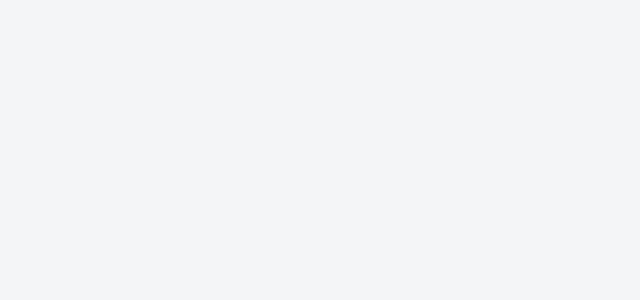
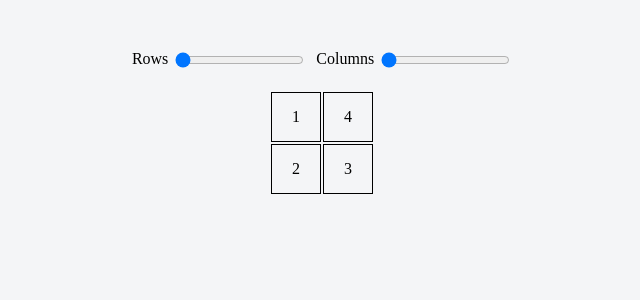
Before and after one commit to Naincy31/React-Daily-Labs, a React (Create React App) app: page /column-table in a window 1280 px wide. Before the commit this address had no page. Shown: the top 300 px of the page, without its empty margins (318-958 px from the left). Built offline with nearby package versions, Linux system fonts and the light colour scheme; the HTML template or start-up script is replaced by a standard one.

Commit message:
Implemented Column Table

```diff
--- a/src/App.css
+++ b/src/App.css
@@ -137,3 +137,29 @@ input {
 .Toast>.duration-slider>input {
   width: 130px;
 }
+
+.column-table {
+  display: flex;
+  flex-direction: column;
+  align-items: center;
+  margin-top: 50px;
+  gap: 20px;
+}
+
+.column-table>.rows-columns {
+  display: flex;
+  gap: 10px;
+}
+
+.rows,
+.columns {
+  display: flex;
+  justify-content: center;
+  gap: 5px;
+}
+
+.cell {
+  border: 1px solid black;
+  padding: 15px 20px;
+  margin: 1px;
+}
--- a/src/App.js
+++ b/src/App.js
@@ -29,6 +29,11 @@ function App() {
           <h1>Toast/Snackbar</h1>
         </div>
       </Link>
+      <Link to="/column-table">
+        <div className='card'>
+          <h1>Column Table</h1>
+        </div>
+      </Link>
     </div>
   );
 }
--- /dev/null
+++ b/src/components/ColumnTable.jsx
@@ -0,0 +1,83 @@
+import { useState, useEffect } from "react";
+
+const ColumnTable = () => {
+  const [rangeValue, setRangeValue] = useState({ rows: 0, columns: 0 });
+  const [matrix, setMatrix] = useState([]);
+
+  const handleChange = (e, type) => {
+    setRangeValue((prev) => ({ ...prev, [type]: Number(e.target.value) }));
+  };
+
+  // Function to create a matrix with alternating direction filling
+  const createMatrix = (rows, columns) => {
+    const actualRows = 2 + rows; // Start with 2 base rows
+    const actualColumns = 2 + columns; // Start with 2 base columns
+
+    const matrix = Array.from({ length: actualRows }, () => []);
+    let count = 1;
+    let direction = 1;
+    let rowIndex = 0;
+    let columnIndex = 0;
+
+    while (columnIndex < actualColumns) {
+      while (rowIndex >= 0 && rowIndex < actualRows) {
+        matrix[rowIndex][columnIndex] = count++;
+        rowIndex += direction;
+      }
+      direction *= -1;
+      rowIndex += direction;
+      columnIndex += 1;
+    }
+
+    return matrix;
+  };
+
+  // Update matrix whenever rows or columns change
+  useEffect(() => {
+    const { rows, columns } = rangeValue;
+    const newMatrix = createMatrix(rows, columns);
+    setMatrix(newMatrix);
+  }, [rangeValue]);
+
+  return (
+    <div className="column-table">
+      <div className="rows-columns">
+        <div className="rows">
+          <label>Rows</label>
+          <input
+            type="range"
+            min={0}
+            max={6}
+            value={rangeValue.rows}
+            onChange={(e) => handleChange(e, "rows")}
+          />
+        </div>
+        <div className="columns">
+          <label>Columns</label>
+          <input
+            type="range"
+            min={0}
+            max={6}
+            value={rangeValue.columns}
+            onChange={(e) => handleChange(e, "columns")}
+          />
+        </div>
+      </div>
+      <table>
+        <tbody className="table-body">
+          {matrix.map((row, i) => (
+            <tr key={i}>
+              {row.map((cell, j) => (
+                <td key={j} className="cell">
+                  {cell}
+                </td>
+              ))}
+            </tr>
+          ))}
+        </tbody>
+      </table>
+    </div>
+  );
+};
+
+export default ColumnTable;
--- a/src/index.js
+++ b/src/index.js
@@ -7,6 +7,7 @@ import GuessTheNumber from './components/GuessTheNumber';
 import StringTransform from './components/StringTransform';
 import TelephoneFormatter from './components/TelephoneFormatter';
 import Toast from './components/Toast';
+import ColumnTable from './components/ColumnTable';
 
 const root = ReactDOM.createRoot(document.getElementById('root'));
 root.render(
@@ -19,6 +20,7 @@ root.render(
         <Route path="/string-transform" element={<StringTransform />} />
         <Route path="/telephone-formatter" element={<TelephoneFormatter />} />
         <Route path="/toast" element={<Toast />} />
+        <Route path="/column-table" element={<ColumnTable />} />
       </Routes>
     </BrowserRouter>
   </React.StrictMode>
```
